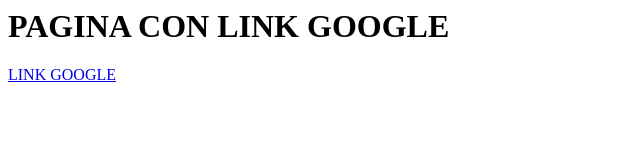
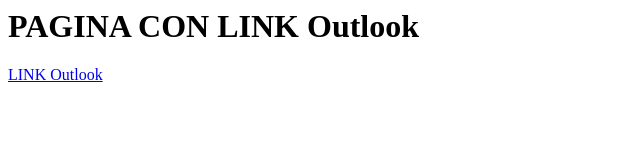
Before and after one commit to cangre98/frontend, a plain HTML site: page Ejercicios HTML/principal.html in a window 1280 px wide. Shown: the whole page, without its empty margins (0-640 px from the left). Drawn offline with Linux system fonts and the light colour scheme.

Commit message:
Ejercicio8

```diff
--- a/Ejercicios HTML/principal.html
+++ b/Ejercicios HTML/principal.html
@@ -1,9 +1,9 @@
 <html>
 
 <body>
-    <h1>PAGINA CON LINK GOOGLE</h1>
+    <h1>PAGINA CON LINK Outlook</h1>
 
-    <a href="https://www.google.com">LINK GOOGLE</a>
+    <a href="https://office.live.com/start/Outlook.aspx?omkt=es-ES">LINK Outlook</a>
 </body>
 
 </html>
```
